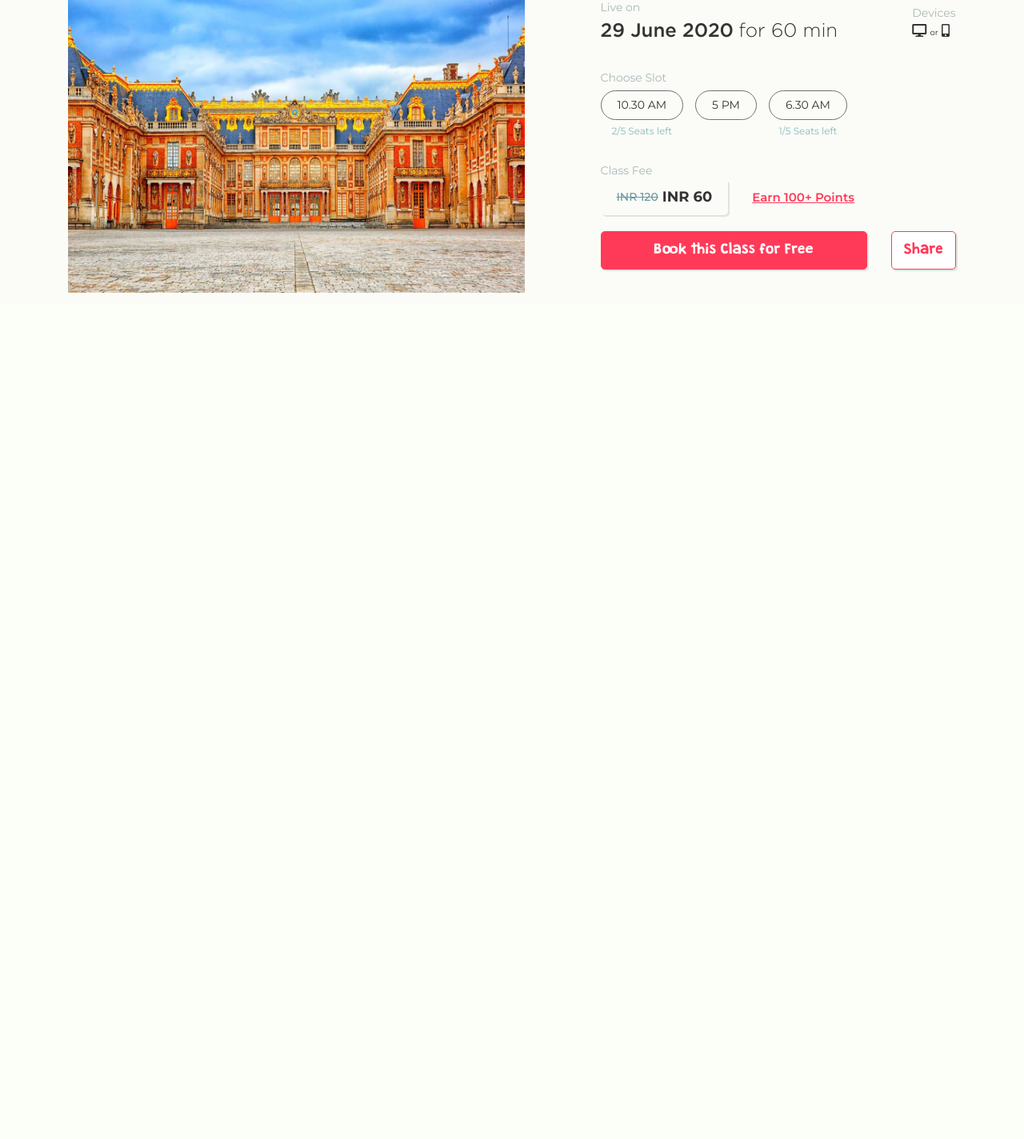
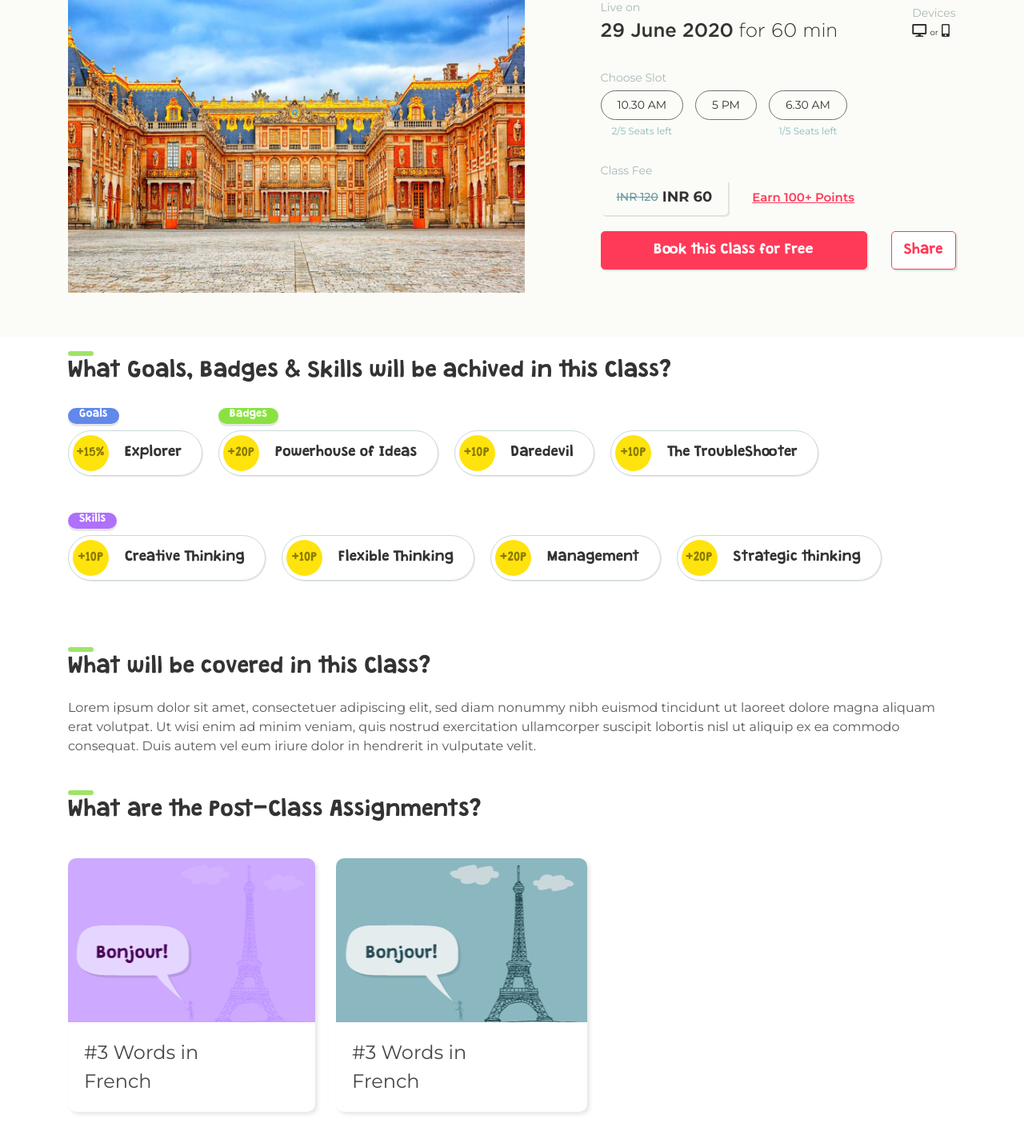
Before and after one commit to vikramkrana/school, a PHP site: page / in a window 1280 px wide. Shown: the part 499-1923 px from the top of the page at 80% size. Before the commit the page ends 865 px from the top, so only its background shows below. Run offline with PHP 8.4, Linux system fonts and the light colour scheme; grey boxes are pictures that could not be loaded.

Commit message:
more content added

```diff
--- a/assets/css/main.css
+++ b/assets/css/main.css
@@ -270,90 +275,180 @@ a:active {
 .title-info .stay-date .time {
   font-family: GothamLight;
 }
-.icons .or-label{
+.icons .or-label {
   font-size: 10px;
 }
-.choose-slot .label-color{
+.choose-slot .label-color {
   margin-bottom: 5px;
 }
-.choose-slot .choose-time .time{
+.choose-slot .choose-time .time {
   display: flex;
   flex-direction: column;
   align-items: center;
   margin-right: 15px;
-
 }
-.choose-slot .choose-time .time a{
+.choose-slot .choose-time .time a {
   border: 1px solid #707070;
   border-radius: 20px;
   font-size: 14px;
   padding: 7px 20px;
 }
-.choose-slot .choose-time .time a:hover{
-  background: #FDFFD3;
+.choose-slot .choose-time .time a:hover {
+  background: #fdffd3;
 }
-.choose-slot .choose-time .time .seat{
+.choose-slot .choose-time .time .seat {
   font-size: 12px;
-  color: #8AB7C0;
+  color: #8ab7c0;
   margin-top: 5px;
 }
-.price-info{
+.price-info {
   padding-bottom: 20px;
 }
-.price-info .price{
-  box-shadow: 2px 2px 0px #0000001A;
+.price-info .price {
+  box-shadow: 2px 2px 0px #0000001a;
   border-radius: 5px;
   font-size: 18px;
   padding: 9px 20px;
   margin-right: 30px;
 }
-.price-info .real{
+.price-info .real {
   font-size: 14px;
-  color: #6997A1;
+  color: #6997a1;
   font-weight: 500;
   padding-right: 5px;
   text-decoration: line-through;
 }
-.price-info .sale{
+.price-info .sale {
   font-size: 18px;
   font-weight: 700;
 }
-.earn-points a{
+.earn-points a {
   font-size: 15px;
   font-weight: 600;
-  color: #FF3A58;
+  color: #ff3a58;
   text-decoration: underline;
 }
-.buy-buttons .book-class{
-  background: #FF3A58 0% 0% no-repeat;
-  box-shadow: 2px 2px 0px #0000001A;
-  border: 1px solid #FF3A58;
+.buy-buttons .book-class {
+  background: #ff3a58 0% 0% no-repeat;
+  box-shadow: 2px 2px 0px #0000001a;
+  border: 1px solid #ff3a58;
   border-radius: 5px;
   color: #fff;
-  font-family: grandstander ;
+  font-family: grandstander;
   font-size: 16px;
   padding: 15px;
   width: 350px;
   margin-right: 30px;
 }
-.buy-buttons .book-class:hover{
-  background:#fff;
-  color: #FF3A58;
+.buy-buttons .book-class:hover {
+  background: #fff;
+  color: #ff3a58;
   cursor: pointer;
 }
-.buy-buttons .share{
-  font-family: grandstander ;
+.buy-buttons .share {
+  font-family: grandstander;
   font-size: 16px;
   padding: 15px;
-  box-shadow: 2px 2px 0px #0000001A;
-  border: 1px solid #FF3A58;
+  box-shadow: 2px 2px 0px #0000001a;
+  border: 1px solid #ff3a58;
   border-radius: 5px;
-  color: #FF3A58;
+  color: #ff3a58;
   background: #fff;
 }
-.buy-buttons .share:hover{
-  background: #FDFFD3;
+.buy-buttons .share:hover {
+  background: #fdffd3;
   border: 1px solid #333;
   color: #333;
   cursor: pointer;
 }
+.goal-container,
+.skills-container {
+  align-items: flex-end;
+}
+h2.title {
+  font-family: grandstander;
+  font-size: 25px;
+  font-weight: 400;
+  position: relative;
+  margin-bottom: 20px;
+}
+h2.title:before {
+  content: "";
+  background: #a0e467;
+  border-radius: 6px;
+  height: 6px;
+  width: 32px;
+  position: absolute;
+  top: -7px;
+}
+.goal-container,
+.skills-container {
+  margin-bottom: 30px;
+}
+.goal-label {
+  background: #6188ea;
+}
+.badge-label {
+  background: #8ae241;
+}
+.skills-label {
+  background: #af70fc;
+}
+.goal-label,
+.badge-label,
+.skills-label {
+  box-shadow: 0px 3px 0px #0000001a;
+  color: #fff;
+  border-radius: 10px;
+  display: inline;
+  padding: 2px 14px 6px;
+  font-family: grandstander;
+  font-size: 12px;
+}
+.goal-item .item {
+  box-shadow: 1px 1px 0px #0000001a;
+  border: 1px solid #cbd8db;
+  border-radius: 30px;
+  display: flex;
+  align-items: center;
+  font-family: grandstander;
+  font-size: 16px;
+  padding: 5px;
+  margin: 10px 20px 10px 0;
+}
+
+.goal-item .points {
+  background: #ffe30d;
+  height: 45px;
+  width: 45px;
+  border-radius: 50%;
+  align-items: center;
+  display: flex;
+  justify-content: center;
+  font-size: 14px;
+  color: #8a7a00;
+}
+.goal-item .item-label {
+  padding: 0 20px;
+}
+.content-wrap {
+  margin-bottom: 20px;
+}
+.content-wrap .content {
+  font-size: 16px;
+  color: #5a5959;
+}
+.post-card-container .post-card {
+  box-shadow: 3px 3px 5px #0000001a;
+  border-radius: 10px;
+  margin: 20px 26px 20px 0;
+}
+.post-card-container .post-card img {
+  border-top-left-radius: 10px;
+  border-top-right-radius: 10px;
+}
+.post-card-container .post-card .content {
+  padding: 20px;
+  font-size: 24px;
+  color: #474747;
+}
--- a/index.html
+++ b/index.html
@@ -22,10 +22,9 @@
     <div class="header-wrap">
       <div class="container flex-btw-center">
         <div class="header-left flex-center">
-          <div class="toggle-btn fas fa-bars">
-          </div>
+          <div class="toggle-btn fas fa-bars"></div>
           <div class="site-logo">
-            <img src="./assets/images/logo.jpg" alt="Logo">
+            <img src="./assets/images/logo.jpg" alt="Logo" />
           </div>
         </div>
         <div class="header-right flex-btw-center">
@@ -67,7 +66,9 @@
             </div>
             <div class="recommend d-flex">
               <span class="like">
-                <img src="./assets/images/icons/like.svg" alt="">
+                <a href="#"
+                  ><img src="./assets/images/icons/like.svg" alt=""
+                /></a>
               </span>
               <div class="recomment-content">
                 <div class="count">125</div>
@@ -77,7 +78,7 @@
           </div>
           <div class="product-bottom d-flex">
             <div class="img-container">
-              <img src="./assets/images/Image 10@2x.png" alt="">
+              <img src="./assets/images/Image 10@2x.png" alt="" />
             </div>
             <div class="product-info">
               <div class="product-desc flex-btw-center">
@@ -91,8 +92,7 @@
                 <div class="devices">
                   <div class="label-color"><p>Devices</p></div>
                   <div class="icons">
-                    <span class="desktop fas fa-desktop">
-                    </span>
+                    <span class="desktop fas fa-desktop"> </span>
                     <span class="or-label">or</span>
                     <span class="mobile fas fa-mobile-alt"></span>
                   </div>
@@ -101,9 +101,15 @@
               <div class="choose-slot">
                 <p class="label-color">Choose Slot</p>
                 <ul class="choose-time d-flex">
-                  <li class="time "><a href="#">10.30 AM</a><p class="seat">2/5 Seats left</p></li>
+                  <li class="time">
+                    <a href="#">10.30 AM</a>
+                    <p class="seat">2/5 Seats left</p>
+                  </li>
                   <li class="time"><a href="#">5 PM</a></li>
-                  <li class="time"><a href="#">6.30 AM</a><p class="seat">1/5 Seats left</p></li>
+                  <li class="time">
+                    <a href="#">6.30 AM</a>
+                    <p class="seat">1/5 Seats left</p>
+                  </li>
                 </ul>
               </div>
               <div class="price-block">
@@ -119,7 +125,6 @@
                     <a href="#">Earn 100+ Points</a>
                   </div>
                 </div>
-
               </div>
               <div class="buy-buttons flex-btw-center">
                 <button class="book-class">Book this Class for Free</button>
@@ -130,5 +135,115 @@
         </div>
       </div>
     </div>
+
+    <div class="content-wrap">
+      <div class="container">
+        <h2 class="title">
+          What Goals, Badges & Skills will be achived in this Class?
+        </h2>
+        <ul class="goal-container d-flex">
+          <li class="goal-item">
+            <p class="goal-label">Goals</p>
+            <div class="item">
+              <div class="points">+15%</div>
+              <div class="item-label">Explorer</div>
+            </div>
+          </li>
+          <li class="goal-item">
+            <p class="badge-label">Badges</p>
+            <div class="item">
+              <div class="points">+20P</div>
+              <div class="item-label">Powerhouse of Ideas</div>
+            </div>
+          </li>
+          <li class="goal-item">
+            <div class="item">
+              <div class="points">+10P</div>
+              <div class="item-label">Daredevil</div>
+            </div>
+          </li>
+          <li class="goal-item">
+            <div class="item">
+              <div class="points">+10P</div>
+              <div class="item-label">The TroubleShooter</div>
+            </div>
+          </li>
+        </ul>
+        <ul class="skills-container d-flex">
+          <li class="goal-item">
+            <p class="skills-label">Skills</p>
+            <div class="item">
+              <div class="points">+10P</div>
+              <div class="item-label">Creative Thinking</div>
+            </div>
+          </li>
+          <li class="goal-item">
+            <div class="item">
+              <div class="points">+10P</div>
+              <div class="item-label">Flexible Thinking</div>
+            </div>
+          </li>
+          <li class="goal-item">
+            <div class="item">
+              <div class="points">+20P</div>
+              <div class="item-label">Management</div>
+            </div>
+          </li>
+          <li class="goal-item">
+            <div class="item">
+              <div class="points">+20P</div>
+              <div class="item-label">Strategic thinking</div>
+            </div>
+          </li>
+        </ul>
+      </div>
+    </div>
+    <div class="content-wrap">
+      <div class="container">
+        <h2 class="title">What will be covered in this Class?</h2>
+        <p class="content">
+          Lorem ipsum dolor sit amet, consectetuer adipiscing elit, sed diam
+          nonummy nibh euismod tincidunt ut laoreet dolore magna aliquam erat
+          volutpat. Ut wisi enim ad minim veniam, quis nostrud exercitation
+          ullamcorper suscipit lobortis nisl ut aliquip ex ea commodo consequat.
+          Duis autem vel eum iriure dolor in hendrerit in vulputate velit.
+        </p>
+      </div>
+    </div>
+
+    <div class="content-wrap">
+      <div class="container">
+        <h2 class="title">What are the Post-Class Assignments?</h2>
+        <div class="post-card-container d-flex">
+          <div class="post-card">
+            <img src="./assets/images/post-card-1.jpg" alt="" />
+            <div class="content">
+              <p>#3 Words in <br />French</p>
+              <a href="#" class="arrow-icon"></a>
+            </div>
+          </div>
+          <div class="post-card">
+            <img src="./assets/images/post-card-2.jpg" alt="" />
+            <div class="content">
+              <p>#3 Words in <br />French</p>
+              <a href="#" class="arrow-icon"></a>
+            </div>
+          </div>
+        </div>
+      </div>
+    </div>
+
+    <div class="content-wrap">
+      <div class="container">
+        <h2 class="title">How to get ready for this class?</h2>
+        <p class="content">
+          Lorem ipsum dolor sit amet, consectetuer adipiscing elit, sed diam
+          nonummy nibh euismod tincidunt ut laoreet dolore magna aliquam erat
+          volutpat. Ut wisi enim ad minim veniam, quis nostrud exercitation
+          ullamcorper suscipit lobortis nisl ut aliquip ex ea commodo consequat.
+          Duis autem vel eum iriure dolor in hendrerit in vulputate velit.
+        </p>
+      </div>
+    </div>
   </body>
 </html>
```
Also changed, not shown: other parts of assets/css/main.css (+54 -49 lines), README.md, assets/images/post-card-1.jpg (added), assets/images/post-card-2.jpg (added). Lines whose indentation alone changed are shown as unchanged.
